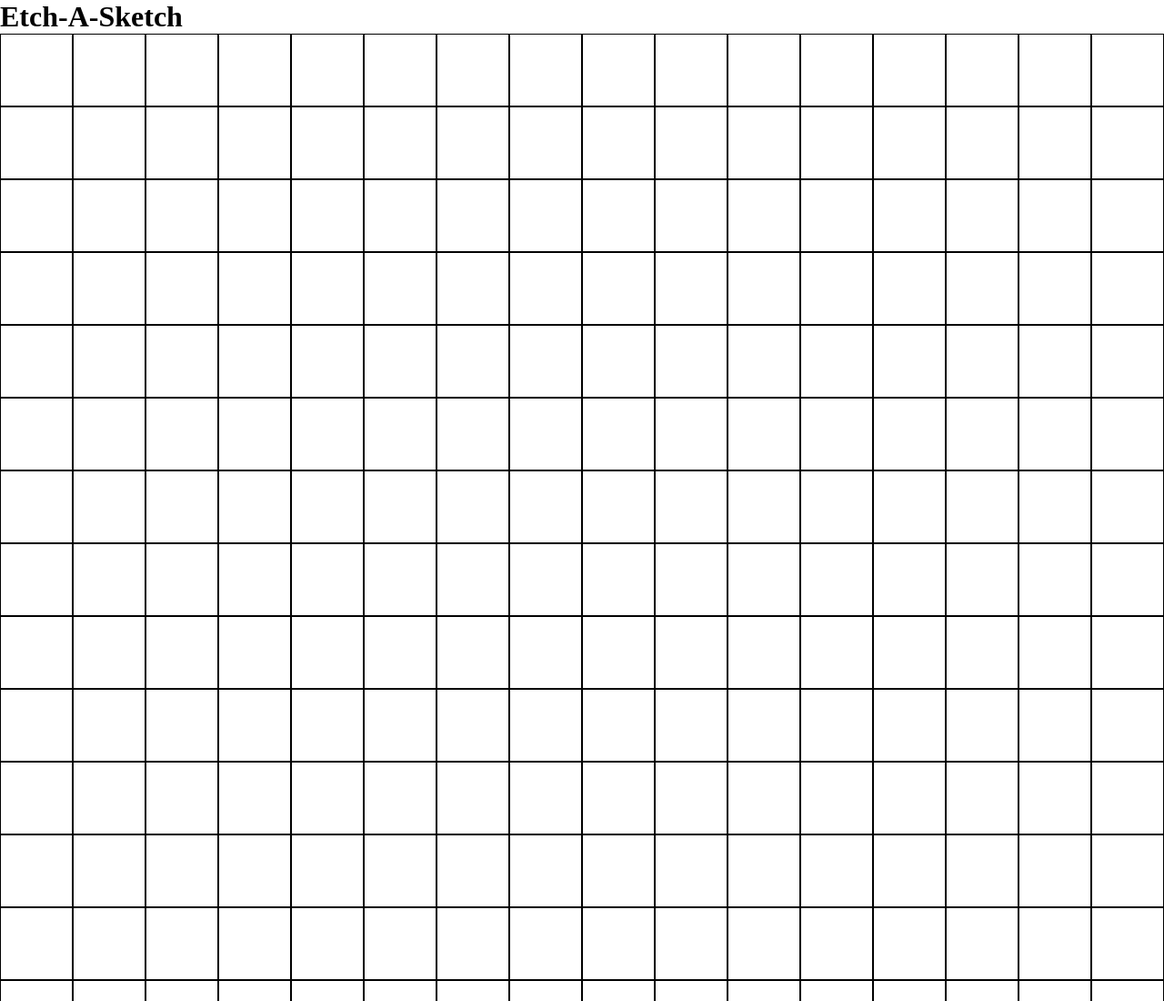
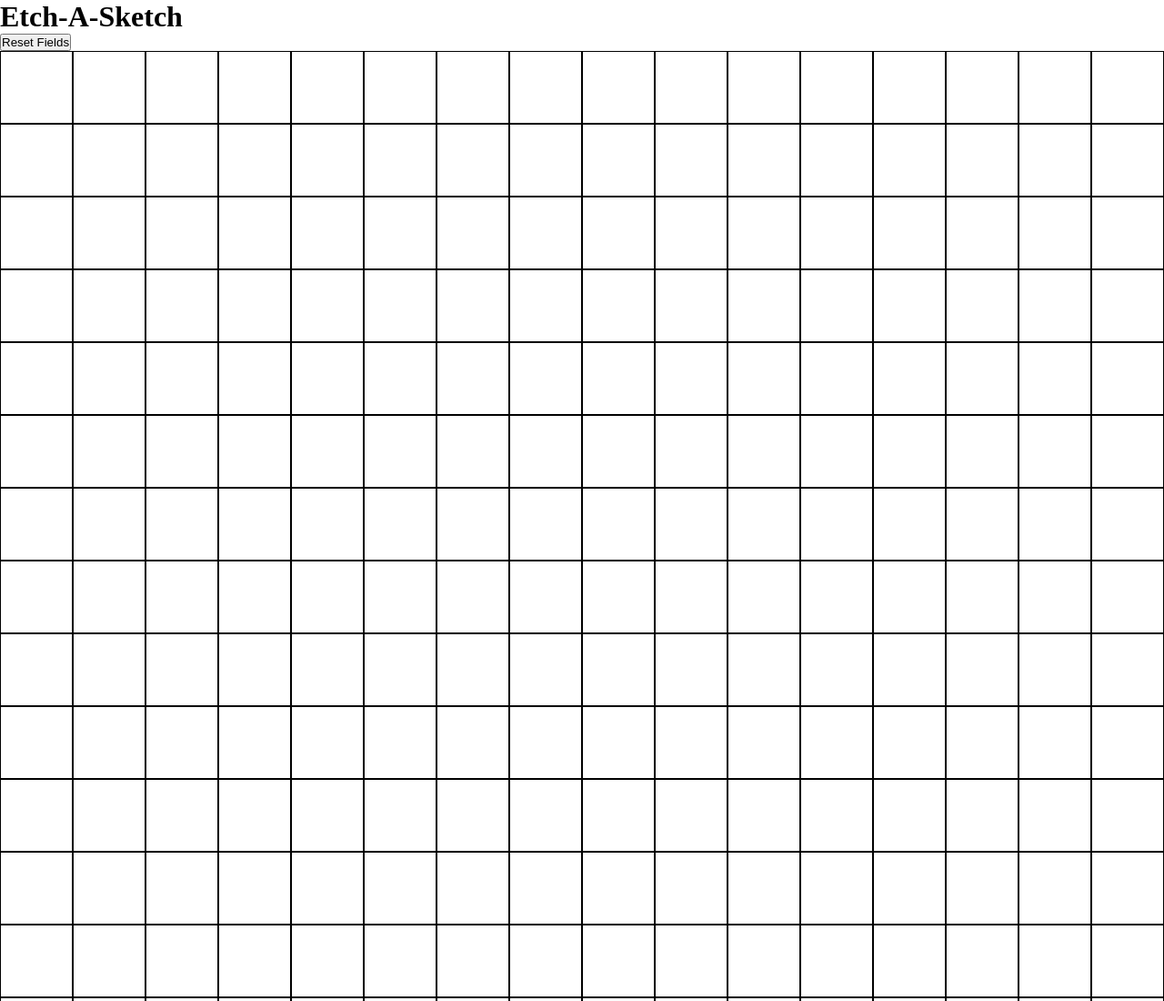
Before and after one commit to Malitar/Etch-A-Sketch, a website: page index.html in a window 1280 px wide. Shown: the top 1100 px of the page at 91% size. Drawn offline with Linux system fonts and the light colour scheme.

Commit message:
Add Button to Reset Fields

```diff
--- a/index.html
+++ b/index.html
@@ -12,7 +12,7 @@
 
 <body>
     <h1>Etch-A-Sketch</h1>
-
+    <button class="btn">Reset Fields</button>
     <div class="grid-container">
     </div>
 </body>
```
